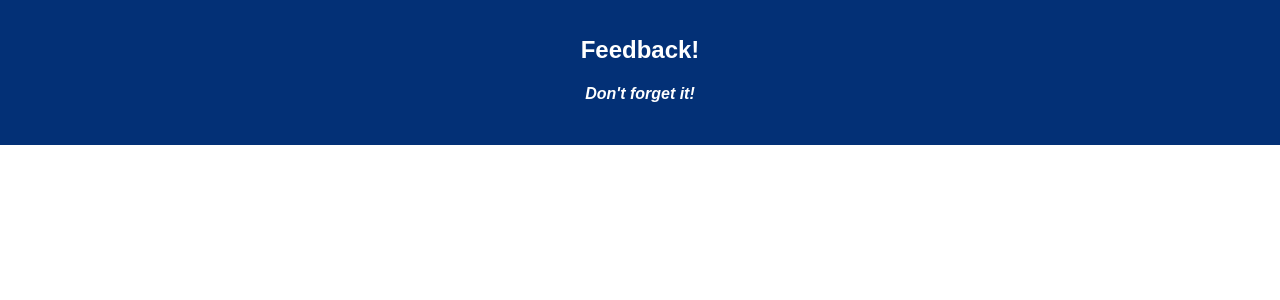
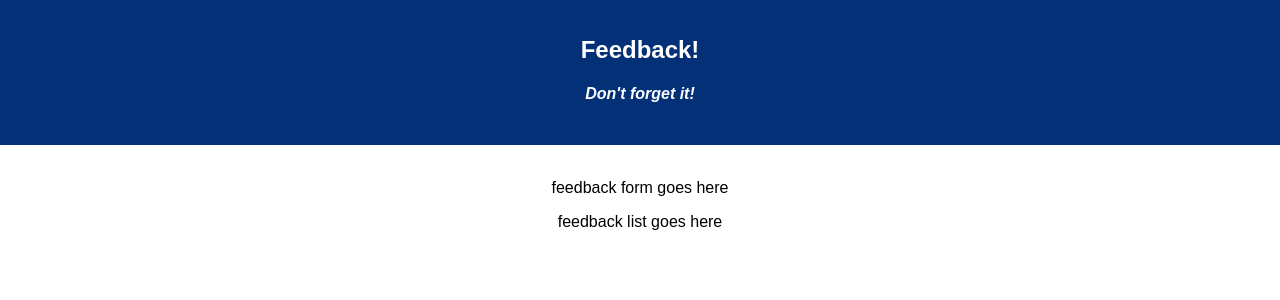
Before and after one commit to vijism89/redux-feedback-loop, a React (Create React App) app: page / in a window 1280 px wide. Shown: the top 300 px of the page. Built offline with nearby package versions, Linux system fonts and the light colour scheme.

Commit message:
connected my components to my dom page

```diff
--- a/src/components/App/App.js
+++ b/src/components/App/App.js
@@ -4,6 +4,8 @@ import './App.css';
 // Redux stuff
 import { connect } from 'react-redux';
 import { HashRouter as Router, Route, Link } from 'react-router-dom';
+import FeedbackForm from '../FeedbackForm/FeedbackForm';
+import FeedbackList from '../FeedbackList/FeedbackList';
 
 class App extends Component {
   render() {
@@ -15,6 +17,8 @@ class App extends Component {
             <h4><i>Don't forget it!</i></h4>
           </header>
           <br />
+          <FeedbackForm />
+          <FeedbackList />
         </div>
       </Router>
     );
```
